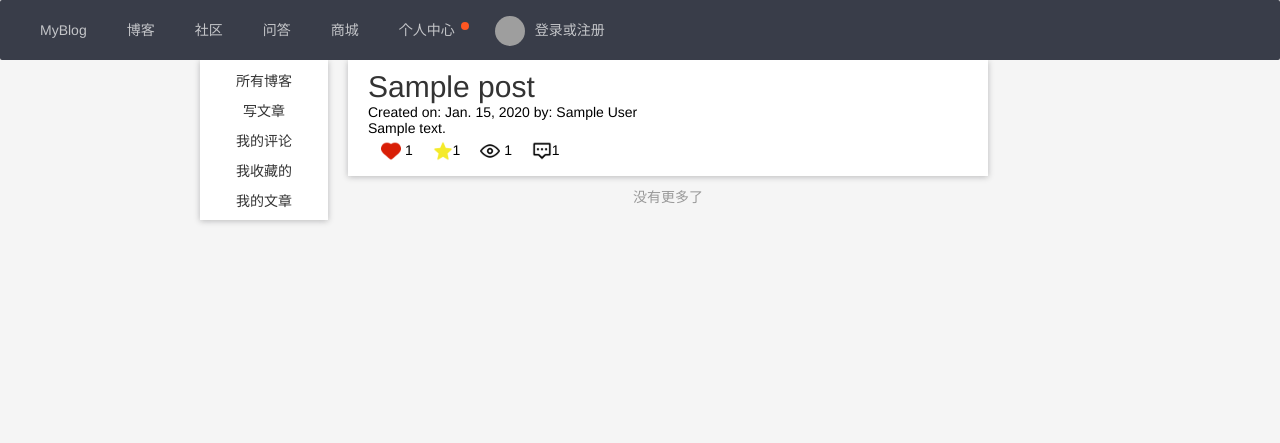
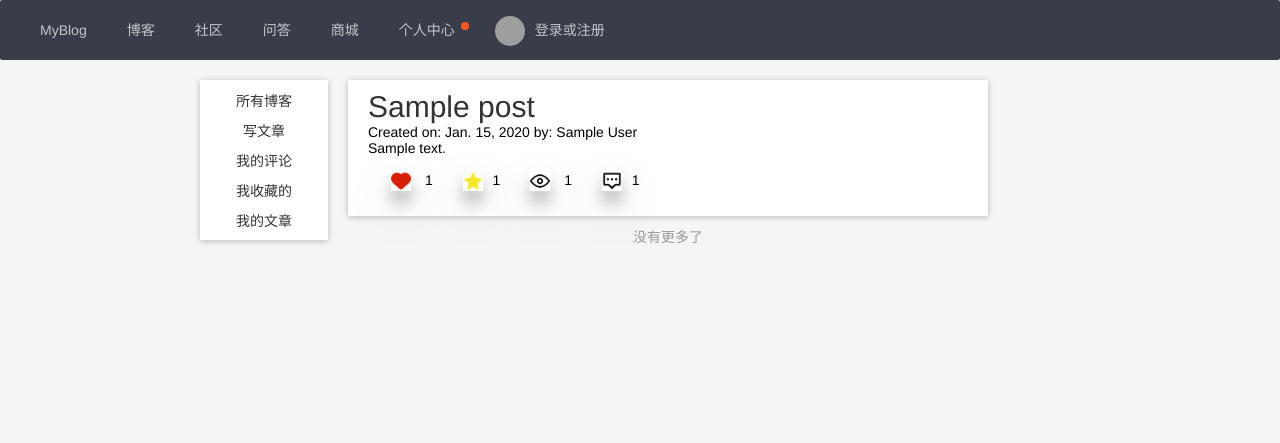
Before and after one commit to winston-he/myblog, a Django app: template myblog/myblog/templates/blog/post_list.html in a window 1280 px wide. Shown: the top 443 px of the page. Run offline with Django 3.2, Linux system fonts and the light colour scheme; the template is opened without the code that fills it: most values are stand-ins (such as "Sample title", 1, 10 or a date in 2020); grey boxes are pictures that could not be loaded.

Commit message:
修改样式

```diff
--- a/myblog/blog/views.py
+++ b/myblog/blog/views.py
@@ -5,6 +5,7 @@ from django.contrib.auth.mixins import LoginRequiredMixin
 from django.contrib.auth.models import User
 from django.http import HttpResponse, JsonResponse, request, HttpResponseRedirect
 from django.shortcuts import render, get_object_or_404, redirect
+from django.template.loader import render_to_string
 from django.urls import reverse, reverse_lazy
 from django.utils import timezone
 from django.views.decorators.clickjacking import xframe_options_sameorigin
--- a/myblog/myblog/settings.py
+++ b/myblog/myblog/settings.py
@@ -69,6 +69,7 @@ MIDDLEWARE = [
     'django.contrib.auth.middleware.AuthenticationMiddleware',
     'django.contrib.messages.middleware.MessageMiddleware',
     'django.middleware.clickjacking.XFrameOptionsMiddleware',
+    'access_log.middleware.AccessLoggerMiddleware'
 ]
 
 X_FRAME_OPTIONS = 'SAMEORIGIN'
--- a/myblog/static/css/post.css
+++ b/myblog/static/css/post.css
@@ -3,6 +3,7 @@
     float: left;
     margin-left: 200px;
     margin-right: 20px;
+    margin-top: 20px;
     width: 10%;
     box-shadow: 0 1px 6px 0 rgba(32,33,36,0.28);
 }
@@ -11,6 +12,7 @@
     /* background: #ffffff; */
     float: left;
     width: 50%;
+    margin-top: 20px;
 }
 
 .list-group-item {
@@ -216,3 +218,8 @@ body {
     font-size: 18px;
     box-shadow: 0 12px 15px 0 rgba(0,0,0,0.24), 0 17px 50px 0 rgba(0,0,0,0.19);
 }
+
+div img {
+    box-shadow: 0 12px 15px 0 rgba(0,0,0,0.24), 0 17px 50px 0 rgba(0,0,0,0.19);
+    margin: 10px
+}
```
Also changed, not shown: myblog/access_log/middleware.py (+7 -13 lines), myblog/blog/tests.py (+7 -0 lines), myblog/mail/mail_templates/activate_account.html (deleted, +0 -12 lines), myblog/myblog/templates/mail/activate_account.html (added, +10 -0 lines), myblog/access_log/migrations/__init__.py (added).
